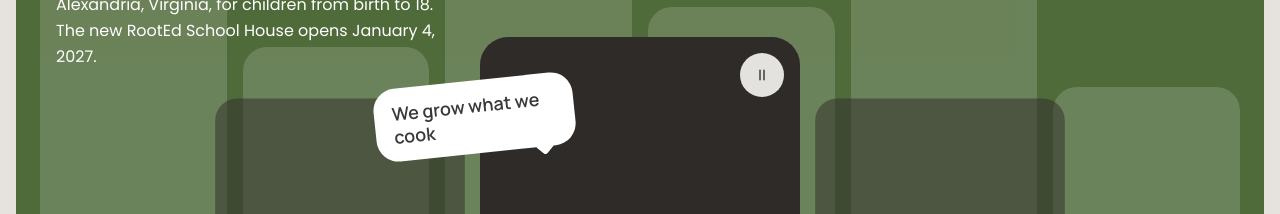
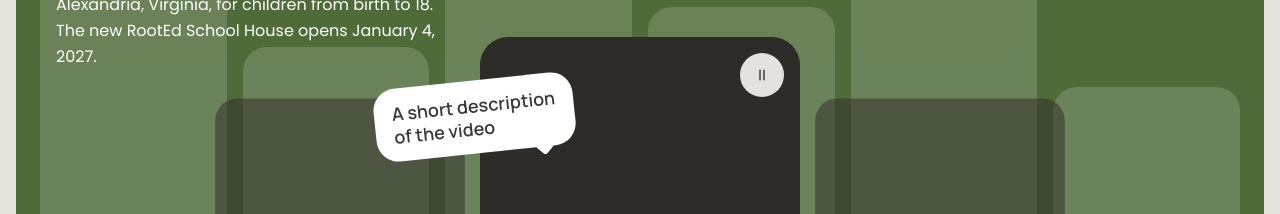
Before and after one commit to lbmsystems/lbmsystems.github.io, a plain HTML site: page rooted-draft/index.html in a window 1280 px wide. Shown: the part 198-412 px from the top of the page. Drawn offline with Linux system fonts and the light colour scheme.

Commit message:
Use placeholder copy for hero video bubbles
Co-Authored-By: Claude Opus 5.5 <noreply@anthropic.com>
Claude-Session: https://claude.ai/code/session_01SPCoSKQ9UNgYcUFhkiPoHU

```diff
--- a/rooted-draft/index.html
+++ b/rooted-draft/index.html
@@ -434,11 +434,11 @@ p{margin:0}
 
   /* ---------- Hero carousel ---------- */
   var data = [
-    { label:'welcome circle', blurb:'Every day starts together in a circle', color:'#B9512F' },
-    { label:'garden time',    blurb:'We grow what we cook',                  color:'#4F6B3A' },
-    { label:'field trip',     blurb:'Wednesdays, the city is our classroom', color:'#2F5D8A' },
-    { label:'market day',     blurb:'Our students run the stand',            color:'#8A5A2B' },
-    { label:'story time',     blurb:'Big stories for little readers',        color:'#393939' }
+    { label:'welcome circle', blurb:'A short description of the video', color:'#B9512F' },
+    { label:'garden time',    blurb:'A short description of the video',                  color:'#4F6B3A' },
+    { label:'field trip',     blurb:'A short description of the video', color:'#2F5D8A' },
+    { label:'market day',     blurb:'A short description of the video',            color:'#8A5A2B' },
+    { label:'story time',     blurb:'A short description of the video',        color:'#393939' }
   ];
   var hero = document.getElementById('top');
   var clipsEl = document.getElementById('clips');
```
